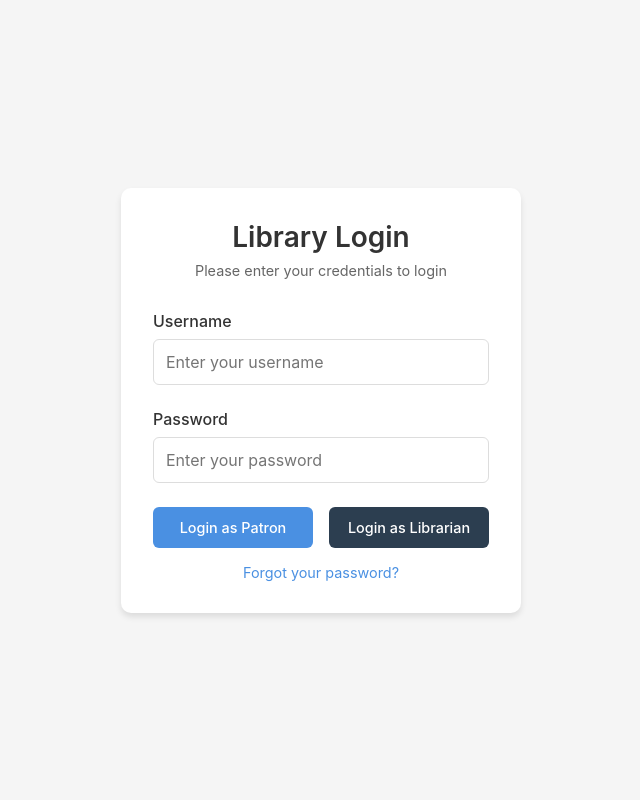
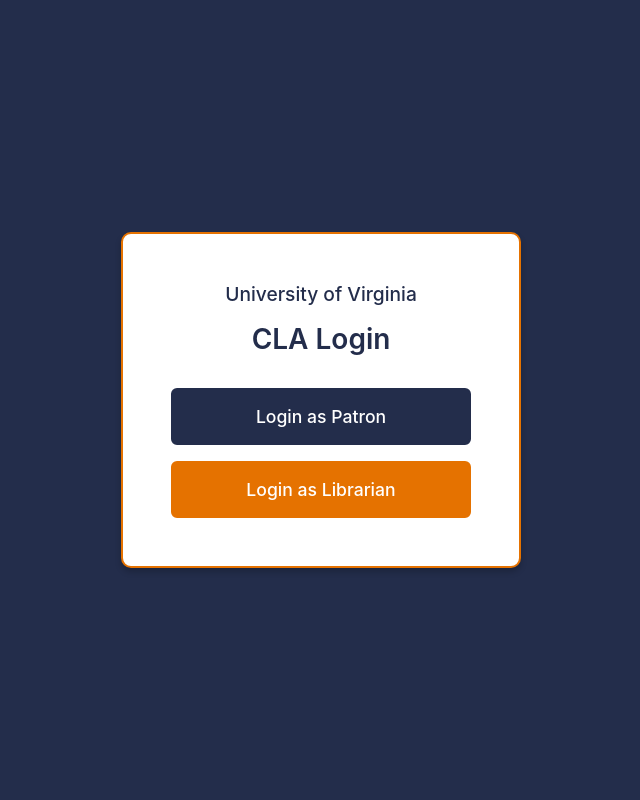
Before and after one commit to KabirSuri/music-instrument-lending-app, a Django app: template templates/login-page/login.html in a window 1280 px wide. Shown: the whole page, without its empty margins (319-959 px from the left). Run offline with Django 5.2, Linux system fonts and the light colour scheme; the template is opened without the code that fills it, so the values that code supplies are empty.

Commit message:
improved UI for login screen

```diff
--- a/mysite/urls.py
+++ b/mysite/urls.py
@@ -16,7 +16,11 @@
 """
 from django.contrib import admin
 from django.urls import path
+from django.views.generic import RedirectView
+from . import views
 
 urlpatterns = [
     path('admin/', admin.site.urls),
+    path('login/', views.login_view, name='login'),
+    path('', RedirectView.as_view(url='login/'), name='root'),  # Redirects root URL to login
 ]
--- a/templates/login-page/login.html
+++ b/templates/login-page/login.html
@@ -2,7 +2,7 @@
 <head>
     <meta charset="UTF-8">
     <meta name="viewport" content="width=device-width, initial-scale=1.0">
-    <title>Library Login</title>
+    <title>UVA Library Login</title>
     <style>
         * {
             margin: 0;
@@ -16,17 +16,18 @@
             display: flex;
             align-items: center;
             justify-content: center;
-            background-color: #f5f5f5;
+            background-color: #232D4B;  /* UVA blue */
         }
 
         .login-container {
             background-color: white;
-            padding: 2rem;
+            padding: 3rem;
             border-radius: 10px;
-            box-shadow: 0 4px 6px rgba(0, 0, 0, 0.1);
+            box-shadow: 0 4px 6px rgba(0, 0, 0, 0.2);
             width: 100%;
             max-width: 400px;
             margin: 1rem;
+            border: 2px solid #E57200;  /* UVA orange */
         }
 
         .login-header {
@@ -35,157 +36,73 @@
         }
 
         .login-header h1 {
-            color: #333;
+            color: #232D4B;  /* UVA blue */
             font-size: 1.75rem;
             font-weight: 600;
             margin-bottom: 0.5rem;
         }
 
-        .login-header p {
-            color: #666;
-            font-size: 0.9rem;
-        }
-
-        .form-group {
-            margin-bottom: 1.5rem;
-        }
-
-        .form-group label {
-            display: block;
-            margin-bottom: 0.5rem;
-            color: #333;
-            font-weight: 500;
-        }
-
-        .form-group input {
-            width: 100%;
-            padding: 0.75rem;
-            border: 1.5px solid #ddd;
-            border-radius: 6px;
-            font-size: 1rem;
-            transition: border-color 0.2s;
-        }
-
-        .form-group input:focus {
-            outline: none;
-            border-color: #4A90E2;
-        }
-
         .button-group {
-            display: grid;
-            grid-template-columns: 1fr 1fr;
+            display: flex;
+            flex-direction: column;
             gap: 1rem;
-            margin-bottom: 1rem;
         }
 
         .login-button {
-            padding: 0.75rem;
+            padding: 1rem;
             color: white;
             border: none;
             border-radius: 6px;
-            font-size: 0.9rem;
+            font-size: 1.1rem;
             font-weight: 500;
             cursor: pointer;
-            transition: background-color 0.2s;
+            transition: all 0.2s ease;
+            width: 100%;
         }
 
         .patron-button {
-            background-color: #4A90E2;
+            background-color: #232D4B;  /* UVA blue */
+            border: 2px solid #232D4B;
         }
 
         .patron-button:hover {
-            background-color: #357ABD;
+            background-color: #141B2F;  /* slightly darker blue */
         }
 
         .librarian-button {
-            background-color: #2C3E50;
+            background-color: #E57200;  /* UVA orange */
+            border: 2px solid #E57200;
         }
 
         .librarian-button:hover {
-            background-color: #1A2632;
+            background-color: #C66100;  /* slightly darker orange */
         }
 
-        .extra-options {
-            margin-top: 1rem;
+        .uva-brand {
             text-align: center;
-            font-size: 0.9rem;
-        }
-
-        .extra-options a {
-            color: #4A90E2;
-            text-decoration: none;
-        }
-
-        .extra-options a:hover {
-            text-decoration: underline;
-        }
-
-        .error-message {
-            background-color: #FEE;
-            color: #C00;
-            padding: 0.75rem;
-            border-radius: 6px;
             margin-bottom: 1rem;
-            font-size: 0.9rem;
-        }
-
-        input[name="role"] {
-            display: none;
+            color: #232D4B;
+            font-size: 1.2rem;
+            font-weight: 500;
         }
     </style>
 </head>
 <body>
     <div class="login-container">
+        <div class="uva-brand">
+            University of Virginia
+        </div>
         <div class="login-header">
-            <h1>Library Login</h1>
-            <p>Please enter your credentials to login</p>
+            <h1>CLA Login</h1>
         </div>
 
-        {% if messages %}
-            {% for message in messages %}
-                <div class="error-message">{{ message }}</div>
-            {% endfor %}
-        {% endif %}
-
-        <form method="POST">
-            {% csrf_token %}
-            <div class="form-group">
-                <label for="username">Username</label>
-                <input
-                    type="text"
-                    id="username"
-                    name="username"
-                    placeholder="Enter your username"
-                    required
-                >
-            </div>
-            <div class="form-group">
-                <label for="password">Password</label>
-                <input
-                    type="password"
-                    id="password"
-                    name="password"
-                    placeholder="Enter your password"
-                    required
-                >
-            </div>
-            <input type="hidden" name="role" id="role">
-            <div class="button-group">
-                <button type="submit"
-                        class="login-button patron-button"
-                        onclick="document.getElementById('role').value='patron'">
-                    Login as Patron
-                </button>
-                <button type="submit"
-                        class="login-button librarian-button"
-                        onclick="document.getElementById('role').value='librarian'">
-                    Login as Librarian
-                </button>
-            </div>
-        </form>
-
-        <div class="extra-options">
-            <a href="#">Forgot your password?</a>
+        <div class="button-group">
+            <button class="login-button patron-button" onclick="window.location.href='/patron-login'">
+                Login as Patron
+            </button>
+            <button class="login-button librarian-button" onclick="window.location.href='/librarian-login'">
+                Login as Librarian
+            </button>
         </div>
     </div>
 </body>
```
Also changed, not shown: mysite/views.py (added, +10 -0 lines).
